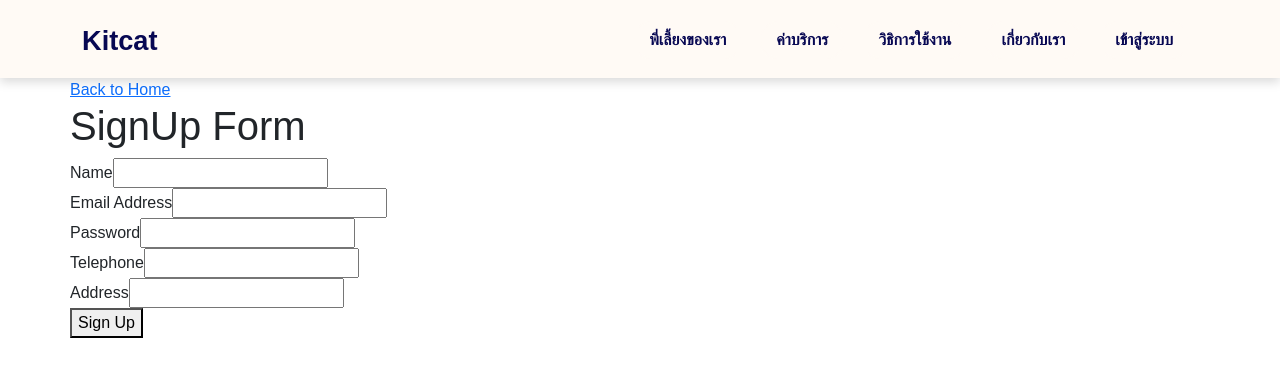
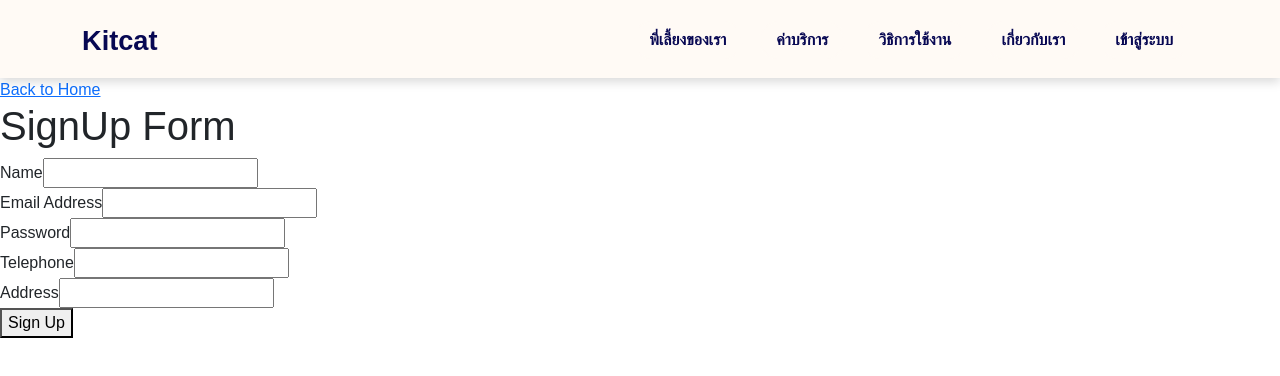
Before and after one commit to thanatat64/kmitl-kitcat, a Next.js app: page /signup in a window 1280 px wide. Shown: the top 376 px of the page. Built offline with nearby package versions, Linux system fonts and the light colour scheme; a web font is replaced by a local one.

Commit message:
setLayout

```diff
--- a/src/app/layout.tsx
+++ b/src/app/layout.tsx
@@ -27,7 +27,7 @@
             </Head>
             <body className={`${ibmplexsansthai.className} d-flex flex-column vh-100`}>
                 <NavigationBar/>
-                <main className="container flex-fill p-0">{children}</main>
+                <main>{children}</main>
             </body>
         </html>
     )
```
